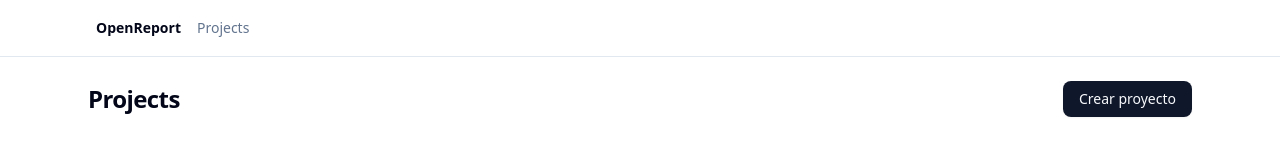
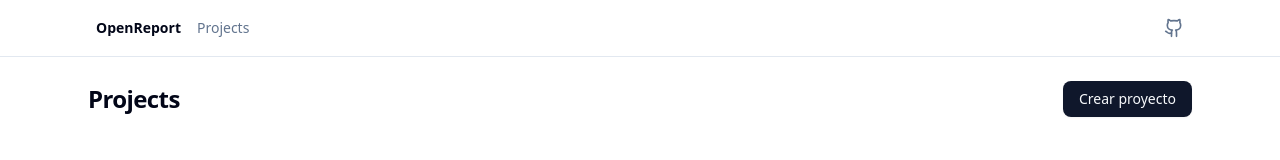
Before and after one commit to kettu-studio/openreport, a SvelteKit app: page /projects in a window 1280 px wide. Shown: the top 160 px of the page. Built offline with nearby package versions, Linux system fonts and the light colour scheme.

Commit message:
Feat: Add icon github to navbar

```diff
--- a/src/routes/+layout.svelte
+++ b/src/routes/+layout.svelte
@@ -1,6 +1,7 @@
 <script lang="ts">
 	import '../app.css';
 	import favicon from '$lib/assets/favicon.svg';
+	import GithubIcon from '@lucide/svelte/icons/github';
 
 	let { children } = $props();
 </script>
@@ -14,6 +15,15 @@
 		<a href="/" class="text-sm font-semibold">OpenReport</a>
 		<a href="/projects" class="text-sm text-muted-foreground hover:text-foreground">Projects</a>
 		<div class="ml-auto"></div>
+		<a
+			href="https://github.com/kettu-studio/openreport"
+			target="_blank"
+			rel="noopener noreferrer"
+			class="text-muted-foreground hover:text-foreground transition-colors"
+			title="Ver en GitHub"
+		>
+			<GithubIcon class="w-5 h-5" />
+		</a>
 	</nav>
 </header>
 
```
